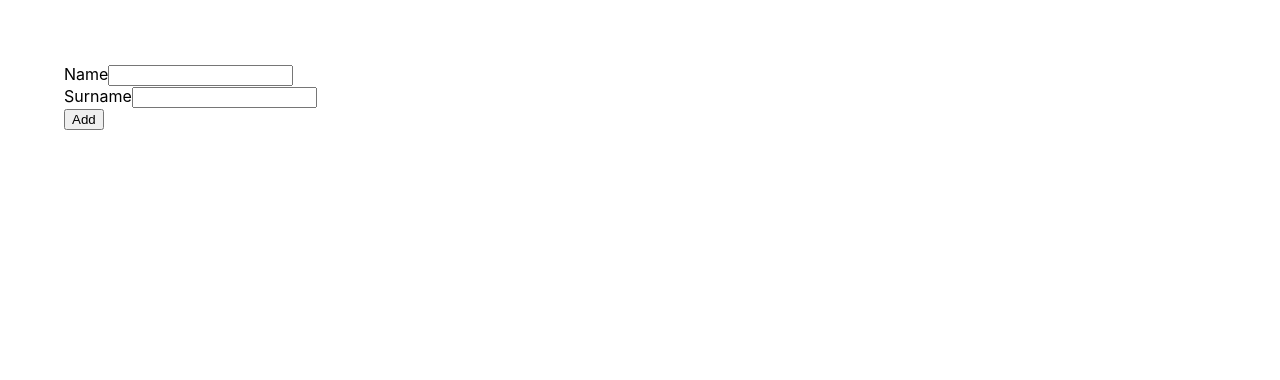
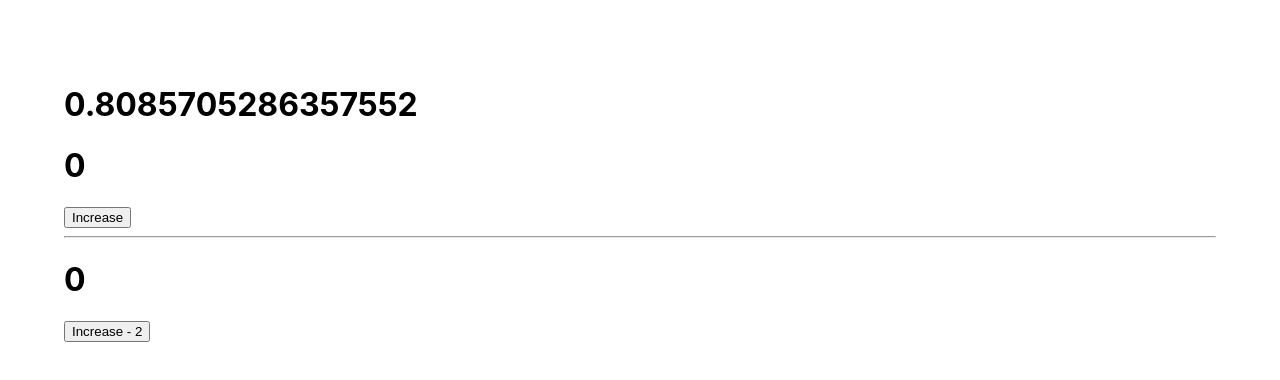
Before and after one commit to yakintech/tr-finans-react-tutorial-8, a React (Create React App) app: page / in a window 1280 px wide. Shown: the top 380 px of the page. Built offline with nearby package versions, Linux system fonts and the light colour scheme.

Commit message:
use effect sample

```diff
--- a/src/App.tsx
+++ b/src/App.tsx
@@ -1,11 +1,11 @@
-
-import InputArraySample from "./typeStateSample/InputArraySample";
+import EffectSample1 from "./effectSample/EffectSample1";
+import StateArraySample3 from "./stateSample/StateArraySample3";
 
 function App() {
 
 
   return <>
-    <InputArraySample />
+  <EffectSample1/>
   </>
 }
 
--- /dev/null
+++ b/src/effectSample/EffectSample1.tsx
@@ -0,0 +1,36 @@
+import React, { useEffect, useState } from 'react'
+
+function EffectSample1() {
+
+    const [counter, setcounter] = useState(0)
+    const [counter2, setcounter2] = useState(0)
+
+    const [randomNumber, setrandomNumber] = useState(0)
+
+    const increase = () => {
+        setcounter(counter + 1)
+    }
+
+
+
+    //useEffect boş bir array ile çalışıyorsa o kod bloğu sadece BİR KERE ÇALIŞIR!
+    useEffect(() => {
+
+        var random = Math.random();
+        setrandomNumber(random)
+
+    }, [counter2])
+
+    return (<>
+        <h1>{randomNumber}</h1>
+        <h1>{counter}</h1>
+        <button onClick={increase}>Increase</button>
+
+        <hr />
+        <h1>{counter2}</h1>
+        <button onClick={() => setcounter2(counter2 + 1)}>Increase - 2</button>
+    </>
+    )
+}
+
+export default EffectSample1
--- /dev/null
+++ b/src/stateSample/StateArraySample3.tsx
@@ -0,0 +1,40 @@
+import React, { useState } from 'react'
+
+function StateArraySample3() {
+
+    const [name, setname] = useState<string>('')
+    const [names, setnames] = useState<string[]>([])
+
+    const add = () => {
+
+        //eğer dizide bu isim varsa ekleme
+        if (!names.includes(name))
+            setnames([...names, name])
+
+    }
+
+
+
+    return (<>
+
+        <div>
+            <label htmlFor="">Name</label>
+            <input type="text" name="" id='firstName' onChange={(e) => setname(e.target.value)} />
+        </div>
+        <div>
+            <button onClick={() => add()}>Add</button>
+        </div>
+
+        <hr />
+
+        <ul>
+            {
+                names && names.map((item, key) => <li key={key}>{item}</li>)
+            }
+        </ul>
+
+
+    </>)
+}
+
+export default StateArraySample3
```
